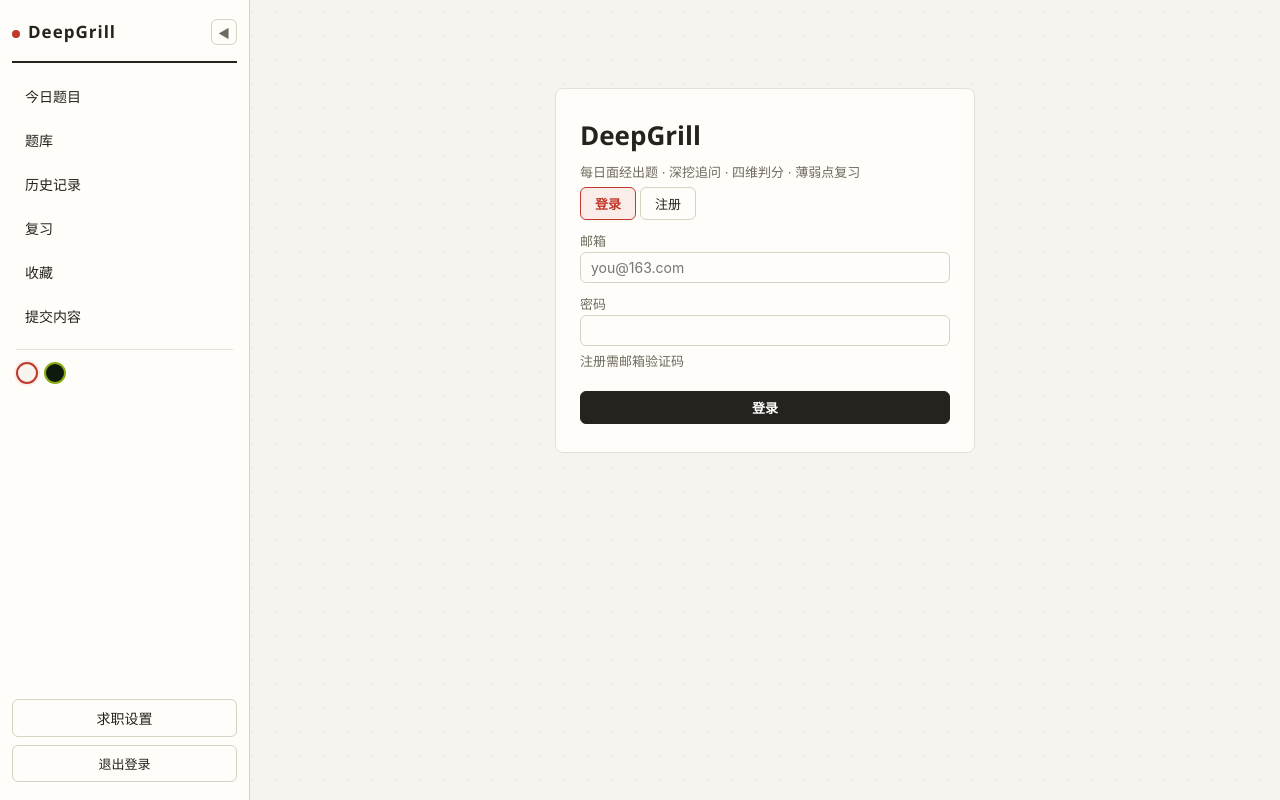
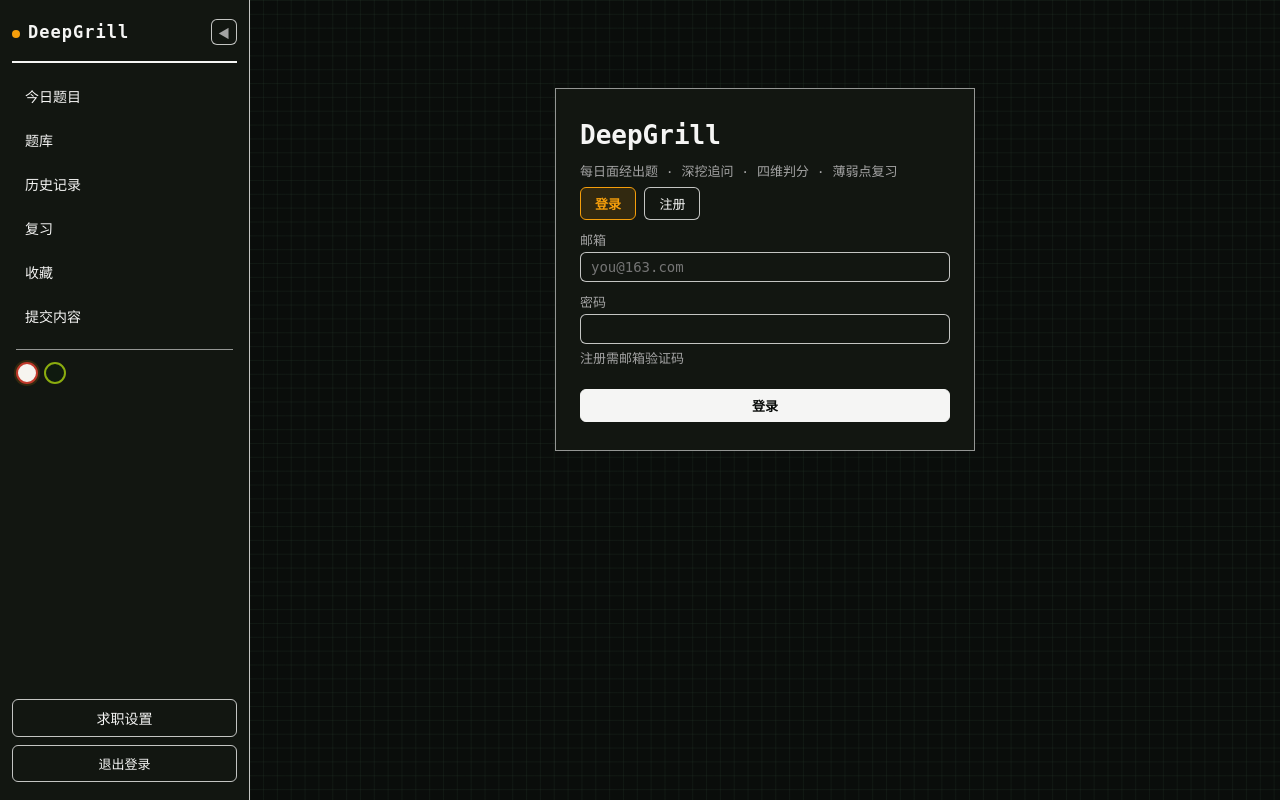
Before and after one commit to wonder-dream/DeepGrill, a FastAPI app: page / in a window 1280 px wide. Run offline with FastAPI, Linux system fonts and the light colour scheme.

Commit message:
refactor(web): 前端设计系统定为单一暗色蓝图，移除明暗双主题切换

```diff
--- a/app/web/static/theme.css
+++ b/app/web/static/theme.css
@@ -1,102 +1,50 @@
-/* 主题变量（2 套）：retro 纸质档案（默认）/ cyber 像素终端
-   通过 <body data-theme="..."> 切换；style.css 与 reviewer.css 共用本文件变量。 */
+/* ============================================================
+   「二进制正反色系统」暗色定稿 —— 夜航蓝图模式。
+   底色近黑掺一点磷光绿、线框翻白、琥珀不变；
+   考场再暗一层，判分卡反转为白纸（正反色在关键时刻的翻转）。
+   ============================================================ */
 
-:root,
-body[data-theme="retro"] {
-  /* 纸质档案：米黄羊皮纸 + 红点缀 + 点阵纹理 */
-  --paper: #f6f4ef;
-  --card: #fffdf9;
-  --ink: #26231e;
-  --ink-soft: #6f6a5e;
-  --red: #c0392b;
-  --red-soft: rgba(192, 57, 43, 0.08);
-  --green: #5d7a4f;
-  --green-soft: rgba(93, 122, 79, 0.1);
-  --line: #e5e0d5;
-  --line-dark: #d8d2c3;
+:root {
+  /* 声明暗色配色方案：原生表单控件（搜索框/下拉/日期选择器/滚动条）自动转暗 */
+  color-scheme: dark;
+  /* 暗色场景 */
+  --paper: #0A0D0B;
+  --card: #121611;
+  --ink: #F5F5F4;
+  --ink-soft: #A3A3A3;
+  --accent: #F59E0B;
+  --accent-hover: #FBBF24;
+  --danger: #F87171;
+  --success: #4ADE80;
+  --red: var(--accent);
+  --red-soft: rgba(245, 158, 11, 0.14);
+  --green: var(--success);
+  --green-soft: rgba(74, 222, 128, 0.12);
+  --line: rgba(255, 255, 255, 0.55);
+  --line-dark: rgba(255, 255, 255, 0.75);
+  --grid: rgba(150, 235, 175, 0.05);
   --radius-sm: 6px;
-  --radius-md: 8px;
-  --radius-lg: 12px;
+  --radius-md: 0px;
+  --radius-lg: 0px;
   --shadow-card: none;
-  --shadow-modal: 0 6px 24px rgba(38, 35, 30, 0.2);
-  --soft-bg: rgba(38, 35, 30, 0.06);
-  --inverse-text: #fff;
-  --bg-image: radial-gradient(rgba(60, 50, 30, 0.05) 1px, transparent 1px);
-  --bg-size: 24px 24px;
+  --shadow-modal: none;
+  --soft-bg: rgba(255, 255, 255, 0.06);
+  --inverse-text: #0A0D0B;
+  --bg: #0A0D0B;
+  --fg: #F5F5F4;
+  --muted: #A3A3A3;
+  --bg-image:
+    linear-gradient(to right, var(--grid) 1px, transparent 1px),
+    linear-gradient(to bottom, var(--grid) 1px, transparent 1px);
+  --bg-size: calc((100vw - 34px) / 90) calc((100vw - 34px) / 90);
   --card-border: 1px solid var(--line);
   --input-border: 1px solid var(--line-dark);
-  --glass: none;
-  --serif: "Segoe UI", "Helvetica Neue", "PingFang SC", "Songti SC", SimSun, serif;
-  --sans: -apple-system, "PingFang SC", "Microsoft YaHei", sans-serif;
+  --serif: 'Inconsolata', 'PingFang SC', 'Hiragino Sans GB', 'Noto Sans SC', 'Microsoft YaHei', monospace;
+  --sans: 'Inconsolata', 'PingFang SC', 'Hiragino Sans GB', 'Noto Sans SC', 'Microsoft YaHei', monospace;
   --btn-pad: 6px 14px;
   --btn-sm-pad: 4px 12px;
   --input-pad: 6px 10px;
   --font-btn: 13px;
   --font-sm: 12px;
+  --ease: cubic-bezier(.215, .61, .355, 1);
 }
-
-body[data-theme="cyber"] {
-  /* 赛博终端（像素版）：Game Boy 绿调色板 + 直角 + 块状硬阴影 + 像素颗粒背景 */
-  --paper: #0f1a0f;
-  --card: #17251a;
-  --ink: #e2f0d8;
-  --ink-soft: #86a07a;
-  --red: #8bac0f;
-  --red-soft: rgba(139, 172, 15, 0.14);
-  --green: #6fbf73;
-  --green-soft: rgba(111, 191, 115, 0.14);
-  --line: rgba(139, 172, 15, 0.18);
-  --line-dark: rgba(139, 172, 15, 0.32);
-  --radius-sm: 0;
-  --radius-md: 0;
-  --radius-lg: 0;
-  --shadow-card: 0 4px 0 rgba(0, 0, 0, 0.35);
-  --shadow-modal: 0 6px 0 rgba(0, 0, 0, 0.45);
-  --soft-bg: rgba(139, 172, 15, 0.06);
-  --inverse-text: #0f1a0f;
-  --bg-image: radial-gradient(rgba(139, 172, 15, 0.05) 1px, transparent 1px);
-  --bg-size: 6px 6px;
-  --card-border: 2px solid #2a3d24;
-  --input-border: 2px solid #2a3d24;
-  --glass: none;
-  --serif: "Cascadia Mono", Consolas, "Courier New", monospace; /* 标题/数字终端等宽 */
-  --sans: -apple-system, "PingFang SC", "Microsoft YaHei", sans-serif; /* 正文常规字体护眼 */
-  --btn-pad: 6px 14px;
-  --btn-sm-pad: 4px 12px;
-  --input-pad: 6px 10px;
-  --font-btn: 13px;
-  --font-sm: 12px;
-}
-
-/* cyber 像素风细节：提示符品牌 + 块状按钮阴影 + 按下位移 + 进度条分段 */
-body[data-theme="cyber"] .sidebar h1::before {
-  content: "> ";
-  background: none;
-  width: auto;
-  height: auto;
-  margin-right: 2px;
-  color: var(--red);
-}
-body[data-theme="cyber"] button,
-body[data-theme="cyber"] .weak-tag-entry {
-  box-shadow: 0 3px 0 rgba(0, 0, 0, 0.35);
-}
-body[data-theme="cyber"] button:active {
-  transform: translateY(2px);
-  box-shadow: 0 1px 0 rgba(0, 0, 0, 0.35);
-}
-body[data-theme="cyber"] .primary {
-  box-shadow: 0 3px 0 #4a5d08;
-  text-shadow: 1px 1px 0 rgba(0, 0, 0, 0.3);
-}
-body[data-theme="cyber"] .progress-fill,
-body[data-theme="cyber"] .score-fill {
-  border-right: 4px solid var(--paper); /* 像素分段感 */
-}
-body[data-theme="cyber"] .badge {
-  box-shadow: 0 2px 0 rgba(0, 0, 0, 0.25);
-  border-width: 2px;
-}
-body[data-theme="cyber"] .progress-track {
-  border-width: 2px;
-}
```
